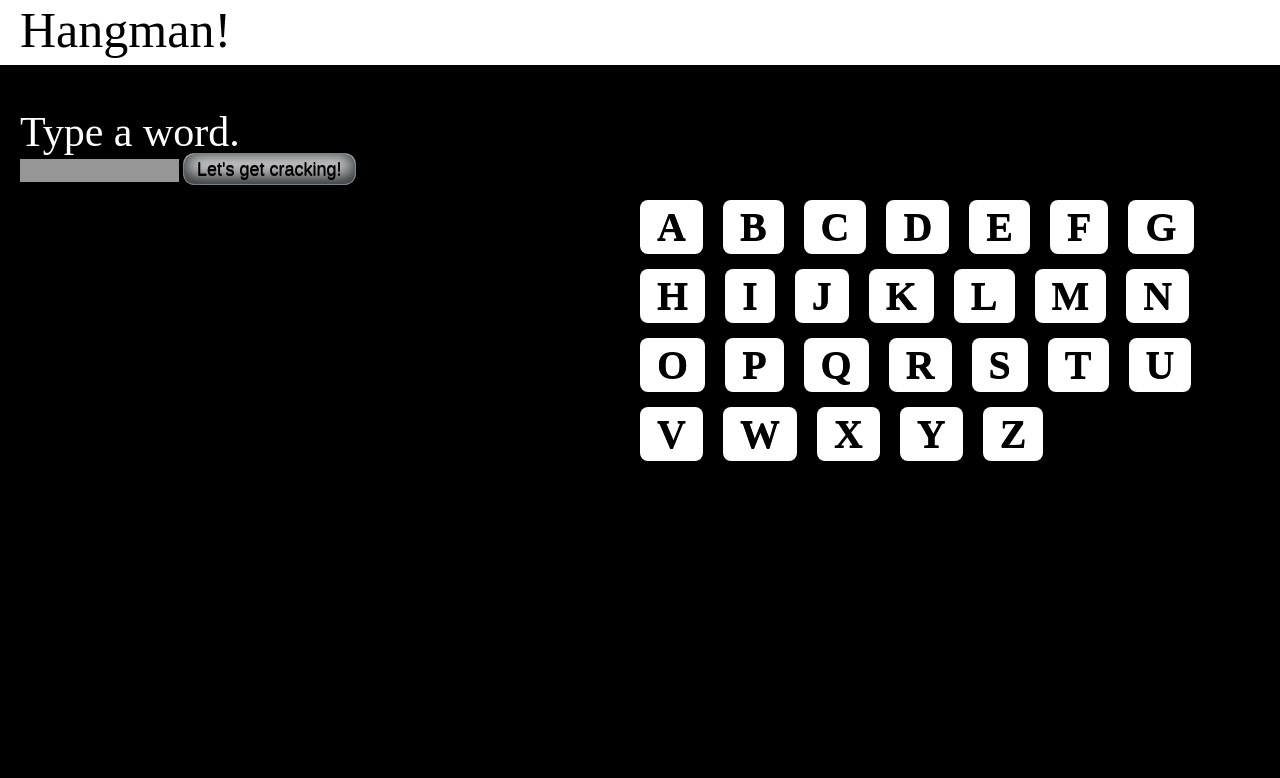
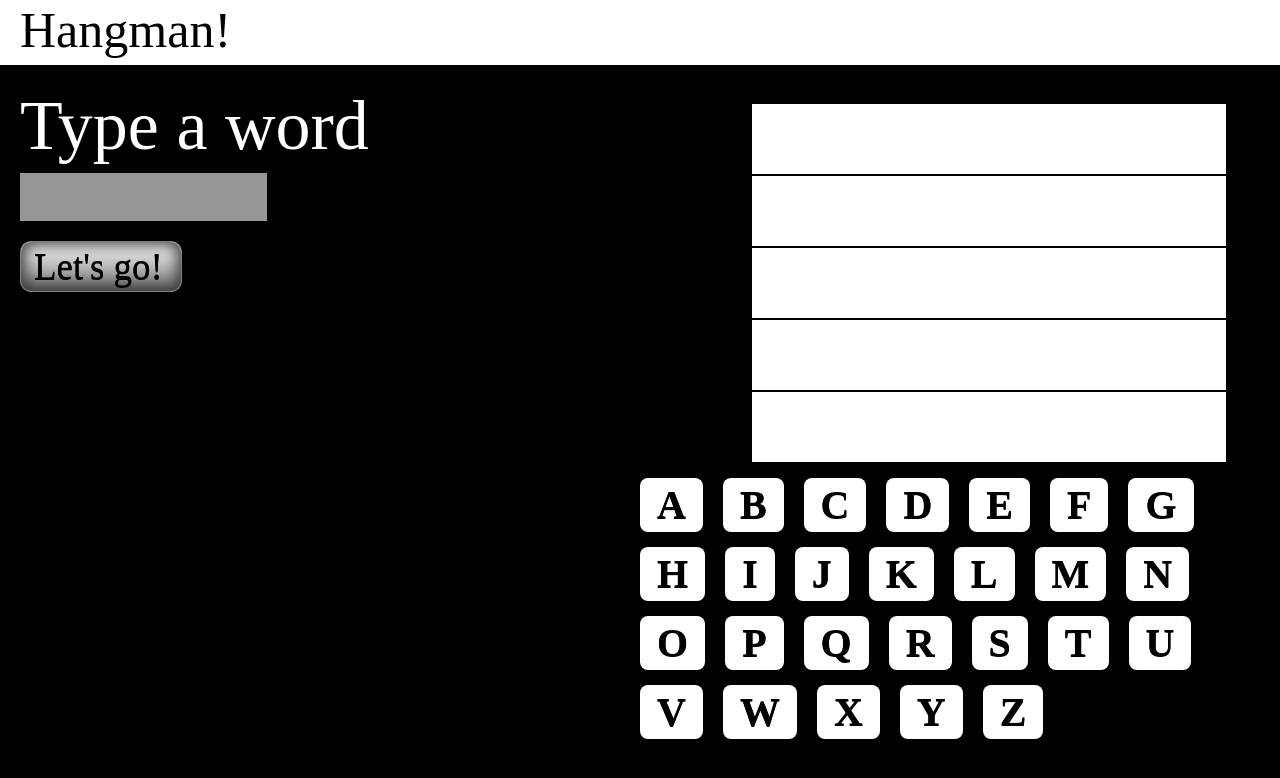
Before and after one commit to marikad/WDI-project-one, a PHP site: page / in a window 1280 px wide. Shown: the top 778 px of the page. Run offline with PHP 8.4, Linux system fonts and the light colour scheme; some libraries are stand-ins or nearby versions.

Commit message:
added some style to my input box

```diff
--- a/app.js
+++ b/app.js
@@ -1,40 +1,39 @@
 $(setup);
-
 var letters,
     lettersGuessed = [],
     word;
 
-function setup(){
+function setup() {
     letters = $('.letters');
     setupEvents();
 }
 
-function setupEvents(){
+function setupEvents() {
     $('.letters').on('click', chooseLetter);
     $('.btn').on('click', chooseWord)
 }
 
-function chooseWord(){
+function chooseWord() {
     word = $('input').val();
     $('#chosen-word').html(word);
     // Setup spaces
     var wordArray = word.split("");
     console.log(wordArray)
-	$.each(wordArray, function(element){
+    $.each(wordArray, function(element) {
         $('.chosen-word').append("<li></li>");
-	document.getElementById("number-of-letters").innerHTML = "There are " + word.length + " letters in this word";
+        document.getElementById("number-of-letters").innerHTML =
+            "There are " + word.length + " letters in this word";
     })
-
 }
 
-function chooseLetter(){
+function chooseLetter() {
     var letter = $(this).text().toLowerCase();
     lettersGuessed.push(letter)
     checkLetter(letter)
     console.log(lettersGuessed);
 }
 
-function checkLetter(letter){
+function checkLetter(letter) {
     var index = word.indexOf(letter);
     if (index !== -1) {
         // correct guess
@@ -42,6 +41,7 @@ function checkLetter(letter){
             // Fill in the letter
         $($('.chosen-word li')[index]).html(letter)
     } else {
-		// incorrect guess -> build hangman
+        $('#row-image1').show("slow").hide("slow");
+        //$('#row-image2').show("slow").hide("slow");
     }
 }
--- a/index.html
+++ b/index.html
@@ -2,65 +2,80 @@
 <html>
 <head>
     <title>Hangman!</title>
-	<link rel="stylesheet" type="text/css" href="reset.css">
-	<link rel="stylesheet" type="text/css" href="style.css">
-	<script src="https://ajax.googleapis.com/ajax/libs/jquery/2.1.3/jquery.min.js"></script>
-	<script type="text/javascript" src="app.js"></script>
+    <link href="reset.css" rel="stylesheet" type="text/css">
+    <link href="style.css" rel="stylesheet" type="text/css">
+    <script src=
+    "https://ajax.googleapis.com/ajax/libs/jquery/2.1.3/jquery.min.js"></script>
+    <script src="app.js" type="text/javascript"></script>
 </head>
+
 <body>
-
     <main>
-		<div class ="top-border">
+        <div class="top-border">
             <h1>Hangman!</h1>
         </div>
+
+        <div class="input-container">
             <div class="user-input">
-		<p class="type-word">Type a word.</p>
-			<input id="user-input" type="password" name ="Pick a word!">
-		 	<a href="#" class="btn">Let's get cracking!</a>
-		 	<ul class="chosen-word"></ul>
+                <p class="type-word">Type a word</p><input id="user-input"
+                name="Pick a word!" type="password"> <a class="btn" href=
+                "#">Let's go!</a>
+
                 <div id="number-of-letters"></div>
+
                 <ul class="chosen-word"></ul>
             </div>
-	<div class="image-apper">
-		<div class="row-image"></div>
-		<div class="row-image"></div>
-		<div class="row-image"></div>
-		<div class="row-image"></div>
-		<div class="row-image"></div>
         </div>
+
+        <div class="left">
+            <div class="image-container">
+                <div class="image-appear">
+                    <ul class="photo">
+                        <li class="row-image" id="row-image1"></li>
+
+                        <li class="row-image" id="row-image2"></li>
+
+                        <li class="row-image"></li>
+
+                        <li class="row-image"></li>
+
+                        <li class="row-image"></li>
+                    </ul>
+                </div>
+            </div>
+
             <ul>
                 <li class="letter-buttons">
-				<a href="#" class="myButton letters">A</a>
-				<a href="#" class="myButton letters">B</a>
-				<a href="#" class="myButton letters">C</a>
-				<a href="#" class="myButton letters">D</a>
-				<a href="#" class="myButton letters">E</a>
-				<a href="#" class="myButton letters">F</a>
-				<a href="#" class="myButton letters">G</a>
-				<a href="#" class="myButton letters">H</a>
-				<a href="#" class="myButton letters">I</a>
-				<a href="#" class="myButton letters">J</a>
-				<a href="#" class="myButton letters">K</a>
-				<a href="#" class="myButton letters">L</a>
-				<a href="#" class="myButton letters">M</a>
-				<a href="#" class="myButton letters">N</a>
-				<a href="#" class="myButton letters">O</a>
-				<a href="#" class="myButton letters">P</a>
-				<a href="#" class="myButton letters">Q</a>
-				<a href="#" class="myButton letters">R</a>
-				<a href="#" class="myButton letters">S</a>
-				<a href="#" class="myButton letters">T</a>
-				<a href="#" class="myButton letters">U</a>
-				<a href="#" class="myButton letters">V</a>
-				<a href="#" class="myButton letters">W</a>
-				<a href="#" class="myButton letters">X</a>
-				<a href="#" class="myButton letters">Y</a>
-				<a href="#" class="myButton letters">Z</a>
+                    <a class="myButton letters" href="#">A</a> <a class=
+                    "myButton letters" href="#">B</a> <a class=
+                    "myButton letters" href="#">C</a> <a class=
+                    "myButton letters" href="#">D</a> <a class=
+                    "myButton letters" href="#">E</a> <a class=
+                    "myButton letters" href="#">F</a> <a class=
+                    "myButton letters" href="#">G</a> <a class=
+                    "myButton letters" href="#">H</a> <a class=
+                    "myButton letters" href="#">I</a> <a class=
+                    "myButton letters" href="#">J</a> <a class=
+                    "myButton letters" href="#">K</a> <a class=
+                    "myButton letters" href="#">L</a> <a class=
+                    "myButton letters" href="#">M</a> <a class=
+                    "myButton letters" href="#">N</a> <a class=
+                    "myButton letters" href="#">O</a> <a class=
+                    "myButton letters" href="#">P</a> <a class=
+                    "myButton letters" href="#">Q</a> <a class=
+                    "myButton letters" href="#">R</a> <a class=
+                    "myButton letters" href="#">S</a> <a class=
+                    "myButton letters" href="#">T</a> <a class=
+                    "myButton letters" href="#">U</a> <a class=
+                    "myButton letters" href="#">V</a> <a class=
+                    "myButton letters" href="#">W</a> <a class=
+                    "myButton letters" href="#">X</a> <a class=
+                    "myButton letters" href="#">Y</a> <a class=
+                    "myButton letters" href="#">Z</a>
                 </li>
             </ul>
+        </div>
+
         <div id="chosen-word"></div>
     </main>
-
-
 </body>
-</html>
--- a/style.css
+++ b/style.css
@@ -1,155 +1,181 @@
 /********************************
 main elements
 *********************************/
-
-body{
-	background: #000;
+body {
+    background: #000
 }
 
-main{
-overflow: hidden;
-
+main {
+    overflow: hidden
 }
 
 /********************************
 header
 *********************************/
-
 h1 {
     font-size: 50px;
     font-family: lobster;
     margin-left: 20px;
     display: inline-block;
-	color: #000;
+    color: #000
 }
 
-.top-border{
+.top-border {
     background-color: #fff;
     width: 1430px;
     height: 60px;
-	padding-top: 5px;
+    padding-top: 5px
 }
 
 /********************************
 input word
 *********************************/
-
-input{
-	width: 155px;
-	height: 21px;
+input {
+    width: 243px;
+    height: 46px;
     margin-left: 20px;
     background-color: #969696;
     border: none;
+    font-size: 30px;
+    margin-top: 12px
 }
 
-.type-word{
+.type-word {
     color: #fff;
-	font-size: 42px;
+    font-size: 70px;
     margin-left: 20px;
-	font-family: TimeBurner;
+    font-family: TimeBurner
 }
 
 button {
     height: 25px;
-	border-radius: 47%;
+    border-radius: 47%
 }
 
-.user-input{
-	margin-top: 46px;
+.user-input {
+    float: left;
+    margin-top: 26px
+}
+
+/********************************
+left
+*********************************/
+.left {
+    margin-bottom: 20px
+}
+
+/********************************
+right
+*********************************/
+.input-container {
+    overflow: hidden;
+    display: inline
+}
+
+ul.chosen-word {
+    margin-left: 20px
 }
 
 /********************************
 letter buttons
 *********************************/
+.row-image {
+    background-color: #fff;
+    width: 474px;
+    height: 70px;
+    border: 1px solid #000
+}
 
-li.letter-buttons{
+.image-container {
+    overflow: hidden;
+    margin-right: 53px;
+    margin-top: 38px
+}
+
+.image-appear {
+    float: right
+}
+
+/********************************
+letter buttons
+*********************************/
+li.letter-buttons {
     float: right;
     width: 50%
-
 }
 
-
-
 .chosen-word li {
-	/*margin: 0 5px;
-	border-bottom: 2px solid #000;*/
     display: inline-block;
     font-size: 40px;
     font-family: lobster;
     color: #fff;
-	margin-left: 15px;
+    margin-left: 9px
 }
 
-#chosen-word{
-	display: none;
+#chosen-word {
+    display: none
 }
 
 .myButton {
-	background-color:#ffffff;
-	-moz-border-radius:8px;
-	-webkit-border-radius:8px;
-	border-radius:8px;
-	display:inline-block;
-	cursor:pointer;
-	color:#000000;
+    background-color: #fff;
+    -moz-border-radius: 8px;
+    -webkit-border-radius: 8px;
+    border-radius: 8px;
+    display: inline-block;
+    cursor: pointer;
+    color: #000;
     font-family: TimeBurner;
-	font-size:26px;
-	font-weight:bold;
-	padding:7px 17px;
-	text-decoration:none;
-	text-shadow:0px 1px 0px #000000;
+    font-size: 26px;
+    font-weight: 700;
+    padding: 7px 17px;
+    text-decoration: none;
+    text-shadow: 0 1px 0 #000;
     font-size: 40px;
     margin-top: 15px;
-	margin-right: 16px;
-
+    margin-right: 16px
 }
 
-#number-of-letters{
+#number-of-letters {
     color: #fff;
     font-size: 34px;
     margin-left: 26px;
+    margin-top: 25px
 }
 
-.myButton:hover
-{
+.myButton:hover {
     -webkit-transform: scale(1.3);
     -ms-transform: scale(1.3);
-        transform: scale(1.3);
+    transform: scale(1.3)
 }
 
+.btn {
+    -webkit-box-shadow: inset 0 0 15px 3px #343838;
+    box-shadow: inset 0 0 15px 3px #343838;
+    background: -webkit-gradient(linear,left top,left bottom,color-stop(0.05,#fff),color-stop(1,#6b686b));
+    background: linear-gradient(to bottom,#fff 5%,#6b686b 100%);
+    filter: progid:DXImageTransform.Microsoft.gradient(startColorstr='#ffffff',endColorstr='#6b686b',GradientType=0);
+    background-color: #fff;
+    -moz-border-radius: 11px;
+    -webkit-border-radius: 11px;
+    border-radius: 11px;
+    border: 1px solid #7a818c;
+    display: block;
+    cursor: pointer;
+    color: #000;
+    font-family: Montserrat Alternate;
+    font-size: 37px;
+    padding: 6px 13px;
+    text-decoration: none;
+    text-shadow: 0 1px 0 #000;
+    margin-top: 20px;
+    margin-left: 20px;
+    width: 134px
+}
 
-.btn {
-	-moz-box-shadow:inset 0px 0px 15px 3px #343838;
-	-webkit-box-shadow:inset 0px 0px 15px 3px #343838;
-	box-shadow:inset 0px 0px 15px 3px #343838;
-	background:-webkit-gradient(linear, left top, left bottom, color-stop(0.05, #ffffff), color-stop(1, #6b686b));
-	background:-moz-linear-gradient(top, #ffffff 5%, #6b686b 100%);
-	background:-webkit-linear-gradient(top, #ffffff 5%, #6b686b 100%);
-	background:-o-linear-gradient(top, #ffffff 5%, #6b686b 100%);
-	background:-ms-linear-gradient(top, #ffffff 5%, #6b686b 100%);
-	background:linear-gradient(to bottom, #ffffff 5%, #6b686b 100%);
-	filter:progid:DXImageTransform.Microsoft.gradient(startColorstr='#ffffff', endColorstr='#6b686b',GradientType=0);
-	background-color:#ffffff;
-	-moz-border-radius:11px;
-	-webkit-border-radius:11px;
-	border-radius:11px;
-	border:1px solid #7a818c;
-	display:inline-block;
-	cursor:pointer;
-	color:#000000;
-	font-family:Arial;
-	font-size:18px;
-	padding:6px 13px;
-	text-decoration:none;
-	text-shadow:0px 1px 0px #000000;
+.btn:hover {
+    background: -webkit-gradient(linear,left top,left bottom,color-stop(0.05,#6b686b),color-stop(1,#fff));
+    background: -webkit-linear-gradient(top,#6b686b 5%,#fff 100%);
+    background: linear-gradient(to bottom,#6b686b 5%,#fff 100%);
+    filter: progid:DXImageTransform.Microsoft.gradient(startColorstr='#6b686b',endColorstr='#ffffff',GradientType=0);
+    background-color: #6b686b
 }
-.btn:hover {
-	background:-webkit-gradient(linear, left top, left bottom, color-stop(0.05, #6b686b), color-stop(1, #ffffff));
-	background:-moz-linear-gradient(top, #6b686b 5%, #ffffff 100%);
-	background:-webkit-linear-gradient(top, #6b686b 5%, #ffffff 100%);
-	background:-o-linear-gradient(top, #6b686b 5%, #ffffff 100%);
-	background:-ms-linear-gradient(top, #6b686b 5%, #ffffff 100%);
-	background:linear-gradient(to bottom, #6b686b 5%, #ffffff 100%);
-	filter:progid:DXImageTransform.Microsoft.gradient(startColorstr='#6b686b', endColorstr='#ffffff',GradientType=0);
-	background-color:#6b686b;
-}
```
Also changed, not shown: david.jpg (renamed from david-hasselhoff-19.jpg). Lines whose indentation alone changed are shown as unchanged.
